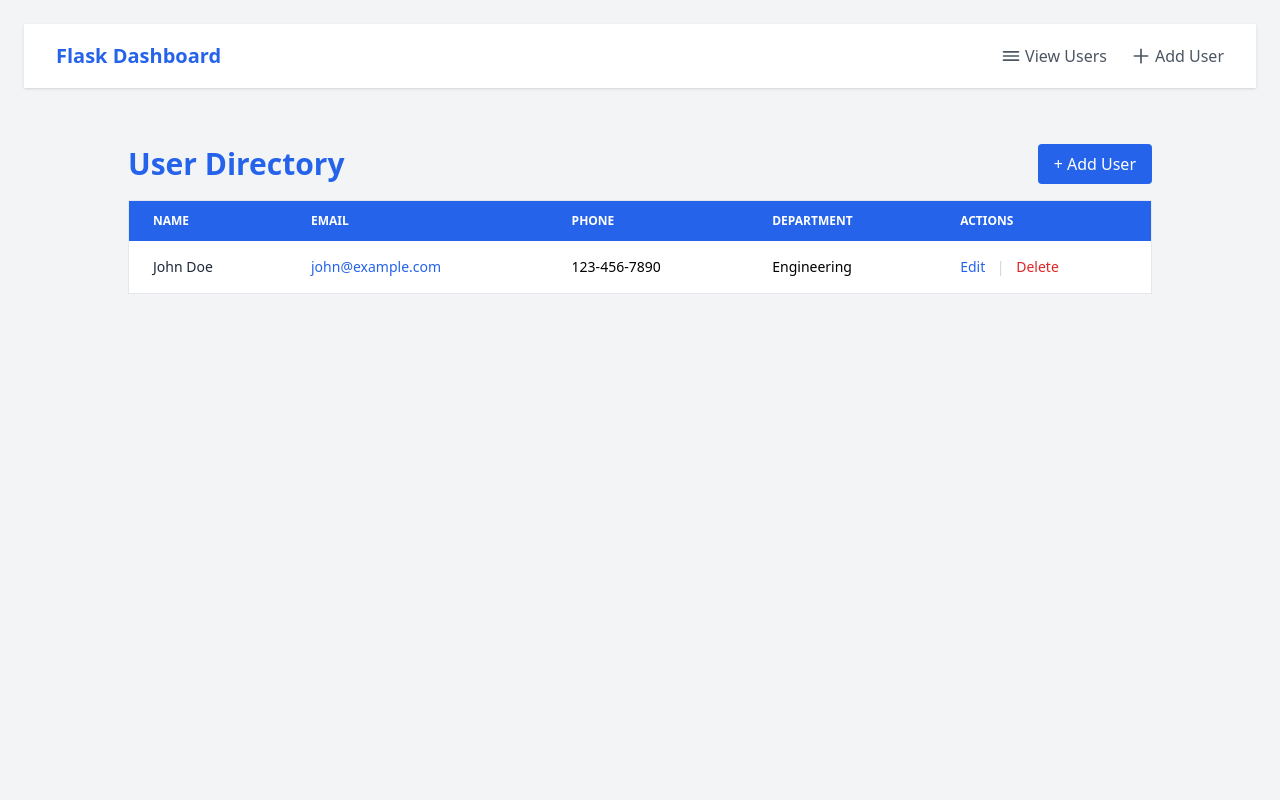
After one commit to Basit-Dev/Flask-Dashboard, a Flask app: page /users in a window 1280 px wide. The commit adds this page. Run offline with Flask 3, Linux system fonts and the light colour scheme.

Commit message:
Navbar, users screens
Navbar and user views created

```diff
--- a/app.py
+++ b/app.py
@@ -6,5 +6,9 @@ app = Flask(__name__)
 def index():
     return render_template("welcome.html")
 
+@app.route("/users")
+def users():
+    return render_template("users.html")
+
 if __name__ == "__main__":
     app.run(debug=True)
--- a/static/css/output.css
+++ b/static/css/output.css
@@ -579,6 +579,18 @@ video {
   margin-bottom: 2rem;
 }
 
+.mb-4 {
+  margin-bottom: 1rem;
+}
+
+.mt-14 {
+  margin-top: 3.5rem;
+}
+
+.block {
+  display: block;
+}
+
 .inline-block {
   display: inline-block;
 }
@@ -591,12 +603,44 @@ video {
   display: inline-flex;
 }
 
+.table {
+  display: table;
+}
+
+.hidden {
+  display: none;
+}
+
+.h-16 {
+  height: 4rem;
+}
+
+.h-5 {
+  height: 1.25rem;
+}
+
+.h-6 {
+  height: 1.5rem;
+}
+
 .min-h-screen {
   min-height: 100vh;
 }
 
 .w-full {
   width: 100%;
+}
+
+.w-5 {
+  width: 1.25rem;
+}
+
+.w-6 {
+  width: 1.5rem;
+}
+
+.min-w-full {
+  min-width: 100%;
 }
 
 .max-w-2xl {
@@ -607,12 +651,89 @@ video {
   max-width: 56rem;
 }
 
+.max-w-5xl {
+  max-width: 64rem;
+}
+
+.max-w-7xl {
+  max-width: 80rem;
+}
+
+.shrink-0 {
+  flex-shrink: 0;
+}
+
+.flex-col {
+  flex-direction: column;
+}
+
+.items-start {
+  align-items: flex-start;
+}
+
+.items-end {
+  align-items: flex-end;
+}
+
 .items-center {
   align-items: center;
 }
 
 .justify-center {
   justify-content: center;
+}
+
+.justify-between {
+  justify-content: space-between;
+}
+
+.gap-2 {
+  gap: 0.5rem;
+}
+
+.gap-3 {
+  gap: 0.75rem;
+}
+
+.gap-1 {
+  gap: 0.25rem;
+}
+
+.space-y-3 > :not([hidden]) ~ :not([hidden]) {
+  --tw-space-y-reverse: 0;
+  margin-top: calc(0.75rem * calc(1 - var(--tw-space-y-reverse)));
+  margin-bottom: calc(0.75rem * var(--tw-space-y-reverse));
+}
+
+.space-x-6 > :not([hidden]) ~ :not([hidden]) {
+  --tw-space-x-reverse: 0;
+  margin-right: calc(1.5rem * var(--tw-space-x-reverse));
+  margin-left: calc(1.5rem * calc(1 - var(--tw-space-x-reverse)));
+}
+
+.space-y-2 > :not([hidden]) ~ :not([hidden]) {
+  --tw-space-y-reverse: 0;
+  margin-top: calc(0.5rem * calc(1 - var(--tw-space-y-reverse)));
+  margin-bottom: calc(0.5rem * var(--tw-space-y-reverse));
+}
+
+.divide-y > :not([hidden]) ~ :not([hidden]) {
+  --tw-divide-y-reverse: 0;
+  border-top-width: calc(1px * calc(1 - var(--tw-divide-y-reverse)));
+  border-bottom-width: calc(1px * var(--tw-divide-y-reverse));
+}
+
+.divide-gray-200 > :not([hidden]) ~ :not([hidden]) {
+  --tw-divide-opacity: 1;
+  border-color: rgb(229 231 235 / var(--tw-divide-opacity, 1));
+}
+
+.overflow-x-auto {
+  overflow-x: auto;
+}
+
+.break-words {
+  overflow-wrap: break-word;
 }
 
 .rounded-2xl {
@@ -625,6 +746,19 @@ video {
 
 .rounded-lg {
   border-radius: 0.5rem;
+}
+
+.rounded {
+  border-radius: 0.25rem;
+}
+
+.border {
+  border-width: 1px;
+}
+
+.border-gray-200 {
+  --tw-border-opacity: 1;
+  border-color: rgb(229 231 235 / var(--tw-border-opacity, 1));
 }
 
 .bg-gray-100 {
@@ -655,6 +789,10 @@ video {
   padding: 2rem;
 }
 
+.p-4 {
+  padding: 1rem;
+}
+
 .px-6 {
   padding-left: 1.5rem;
   padding-right: 1.5rem;
@@ -663,6 +801,30 @@ video {
 .py-3 {
   padding-top: 0.75rem;
   padding-bottom: 0.75rem;
+}
+
+.px-2 {
+  padding-left: 0.5rem;
+  padding-right: 0.5rem;
+}
+
+.px-4 {
+  padding-left: 1rem;
+  padding-right: 1rem;
+}
+
+.py-2 {
+  padding-top: 0.5rem;
+  padding-bottom: 0.5rem;
+}
+
+.py-4 {
+  padding-top: 1rem;
+  padding-bottom: 1rem;
+}
+
+.text-left {
+  text-align: left;
 }
 
 .text-center {
@@ -679,12 +841,40 @@ video {
   line-height: 1.75rem;
 }
 
+.text-3xl {
+  font-size: 1.875rem;
+  line-height: 2.25rem;
+}
+
+.text-sm {
+  font-size: 0.875rem;
+  line-height: 1.25rem;
+}
+
+.text-xs {
+  font-size: 0.75rem;
+  line-height: 1rem;
+}
+
+.text-xl {
+  font-size: 1.25rem;
+  line-height: 1.75rem;
+}
+
 .font-medium {
   font-weight: 500;
 }
 
 .font-semibold {
   font-weight: 600;
+}
+
+.font-bold {
+  font-weight: 700;
+}
+
+.uppercase {
+  text-transform: uppercase;
 }
 
 .leading-relaxed {
@@ -721,6 +911,26 @@ video {
   color: rgb(55 65 81 / var(--tw-text-opacity, 1));
 }
 
+.text-gray-300 {
+  --tw-text-opacity: 1;
+  color: rgb(209 213 219 / var(--tw-text-opacity, 1));
+}
+
+.text-gray-500 {
+  --tw-text-opacity: 1;
+  color: rgb(107 114 128 / var(--tw-text-opacity, 1));
+}
+
+.text-gray-800 {
+  --tw-text-opacity: 1;
+  color: rgb(31 41 55 / var(--tw-text-opacity, 1));
+}
+
+.text-red-600 {
+  --tw-text-opacity: 1;
+  color: rgb(220 38 38 / var(--tw-text-opacity, 1));
+}
+
 .shadow-xl {
   --tw-shadow: 0 20px 25px -5px rgb(0 0 0 / 0.1), 0 8px 10px -6px rgb(0 0 0 / 0.1);
   --tw-shadow-colored: 0 20px 25px -5px var(--tw-shadow-color), 0 8px 10px -6px var(--tw-shadow-color);
@@ -730,6 +940,12 @@ video {
 .shadow-lg {
   --tw-shadow: 0 10px 15px -3px rgb(0 0 0 / 0.1), 0 4px 6px -4px rgb(0 0 0 / 0.1);
   --tw-shadow-colored: 0 10px 15px -3px var(--tw-shadow-color), 0 4px 6px -4px var(--tw-shadow-color);
+  box-shadow: var(--tw-ring-offset-shadow, 0 0 #0000), var(--tw-ring-shadow, 0 0 #0000), var(--tw-shadow);
+}
+
+.shadow {
+  --tw-shadow: 0 1px 3px 0 rgb(0 0 0 / 0.1), 0 1px 2px -1px rgb(0 0 0 / 0.1);
+  --tw-shadow-colored: 0 1px 3px 0 var(--tw-shadow-color), 0 1px 2px -1px var(--tw-shadow-color);
   box-shadow: var(--tw-ring-offset-shadow, 0 0 #0000), var(--tw-ring-shadow, 0 0 #0000), var(--tw-shadow);
 }
 
@@ -749,6 +965,15 @@ video {
 .hover\:bg-blue-700:hover {
   --tw-bg-opacity: 1;
   background-color: rgb(29 78 216 / var(--tw-bg-opacity, 1));
+}
+
+.hover\:text-blue-600:hover {
+  --tw-text-opacity: 1;
+  color: rgb(37 99 235 / var(--tw-text-opacity, 1));
+}
+
+.hover\:underline:hover {
+  text-decoration-line: underline;
 }
 
 .focus\:outline-none:focus {
@@ -772,7 +997,30 @@ video {
   --tw-ring-color: rgb(147 197 253 / var(--tw-ring-opacity, 1));
 }
 
+@media (min-width: 640px) {
+  .sm\:flex {
+    display: flex;
+  }
+
+  .sm\:hidden {
+    display: none;
+  }
+
+  .sm\:px-6 {
+    padding-left: 1.5rem;
+    padding-right: 1.5rem;
+  }
+}
+
 @media (min-width: 768px) {
+  .md\:block {
+    display: block;
+  }
+
+  .md\:hidden {
+    display: none;
+  }
+
   .md\:p-10 {
     padding: 2.5rem;
   }
@@ -782,3 +1030,10 @@ video {
     line-height: 2.25rem;
   }
 }
+
+@media (min-width: 1024px) {
+  .lg\:px-8 {
+    padding-left: 2rem;
+    padding-right: 2rem;
+  }
+}
--- /dev/null
+++ b/templates/navbar.html
@@ -0,0 +1,48 @@
+<nav class="bg-white shadow">
+    <div class="max-w-7xl mx-auto px-4 sm:px-6 lg:px-8">
+        <div class="flex justify-between items-center h-16">
+            <a href="#" class="text-blue-600 font-bold text-xl">Flask Dashboard</a>
+
+            <div class="sm:hidden">
+                <button id="nav-toggle" class="text-gray-700 focus:outline-none">
+                    <svg class="w-6 h-6" fill="none" stroke="currentColor" stroke-width="2" viewBox="0 0 24 24">
+                        <path stroke-linecap="round" stroke-linejoin="round" d="M4 6h16M4 12h16M4 18h16" />
+                    </svg>
+                </button>
+            </div>
+
+            <!-- Desktop nav -->
+            <div id="nav-links" class="hidden sm:flex space-x-6 items-center">
+                <a href="#" class="flex items-center gap-1 text-gray-600 hover:text-blue-600">
+                    <svg class="w-5 h-5" fill="none" stroke="currentColor" stroke-width="2" viewBox="0 0 24 24">
+                        <path stroke-linecap="round" stroke-linejoin="round" d="M3 7h18M3 12h18M3 17h18" />
+                    </svg>
+                    View Users
+                </a>
+
+                <a href="#" class="flex items-center gap-1 text-gray-600 hover:text-blue-600">
+                    <svg class="w-5 h-5" fill="none" stroke="currentColor" stroke-width="2" viewBox="0 0 24 24">
+                        <path stroke-linecap="round" stroke-linejoin="round" d="M12 4v16m8-8H4" />
+                    </svg>
+                    Add User
+                </a>
+            </div>
+        </div>
+
+        <!-- Mobile links -->
+        <div id="mobile-nav" class="sm:hidden hidden mt-4 space-y-2">
+            <a href="#" class="text-gray-600 hover:text-blue-600">View Users</a>
+            <a href="#" class="block text-gray-600 hover:text-blue-600">Add User</a>
+        </div>
+    </div>
+</nav>
+
+<script>
+    document.addEventListener("DOMContentLoaded", function () {
+        const toggle = document.getElementById("nav-toggle");
+        const links = document.getElementById("mobile-nav");
+        toggle?.addEventListener("click", () => {
+            links.classList.toggle("hidden");
+        });
+    });
+</script>
--- /dev/null
+++ b/templates/users.html
@@ -0,0 +1,74 @@
+<!DOCTYPE html>
+<html lang="en">
+
+<head>
+    <meta charset="utf-8" />
+    <meta name="viewport" content="width=device-width, initial-scale=1.0">
+    <title>Users</title>
+    <link rel="stylesheet" href="{{ url_for('static', filename='css/output.css') }}">
+</head>
+
+<body class="bg-gray-100 min-h-screen p-6">
+    <!-- Navbar -->
+    {% include 'navbar.html' %}
+
+    <div class="mt-14 max-w-5xl mx-auto">
+        <div class="flex items-center justify-between mb-4">
+            <h1 class="text-3xl font-bold text-blue-600">User Directory</h1>
+            <a href="#" class="bg-blue-600 text-white px-4 py-2 rounded hover:bg-blue-700 transition">
+                + Add User
+            </a>
+        </div>
+
+        <!-- Desktop view -->
+        <div class="hidden md:block">
+            <div class="overflow-x-auto">
+                <table class="min-w-full text-sm text-left border border-gray-200 rounded-lg shadow">
+                    <thead class="bg-blue-600 text-white uppercase text-xs">
+                        <tr>
+                            <th class="px-6 py-3">Name</th>
+                            <th class="px-6 py-3">Email</th>
+                            <th class="px-6 py-3">Phone</th>
+                            <th class="px-6 py-3">Department</th>
+                            <th class="px-6 py-3">Actions</th>
+                        </tr>
+                    </thead>
+                    <tbody class="bg-white divide-y divide-gray-200">
+                        <tr>
+                            <td class="px-6 py-4 text-gray-800 font-medium break-words">John Doe</td>
+                            <td class="px-6 py-4 text-blue-600 break-words">john@example.com</td>
+                            <td class="px-6 py-4 break-words">123-456-7890</td>
+                            <td class="px-6 py-4 break-words">Engineering</td>
+                            <td class="px-6 py-4">
+                                <a href="#" class="text-blue-600 hover:underline">Edit</a>
+                                <span class="text-gray-300 px-2">|</span>
+                                <a href="#" class="text-red-600 hover:underline">Delete</a>
+                            </td>
+                        </tr>
+                    </tbody>
+                </table>
+            </div>
+        </div>
+
+        <!-- Mobile view -->
+        <div class="md:hidden space-y-3">
+            <div class="bg-white rounded shadow p-4">
+                <div class="flex items-start justify-between gap-3">
+                    <div>
+                        <div class="font-semibold text-gray-900">John Doe</div>
+                        <div class="text-blue-600 text-sm break-words">john@example.com</div>
+                        <div class="text-gray-700 text-sm">123-456-7890</div>
+                        <div class="text-gray-700 text-sm">Engineering</div>
+                    </div>
+                    <div class="flex flex-col items-end gap-2 shrink-0">
+                        <a href="#" class="text-blue-600 hover:underline">Edit</a>
+                        <a href="#" class="text-red-600 hover:underline">Delete</a>
+                    </div>
+                </div>
+            </div>
+        </div>
+
+    </div>
+</body>
+
+</html>
--- a/templates/welcome.html
+++ b/templates/welcome.html
@@ -26,7 +26,7 @@
 
     <!-- Button -->
     <div class="mt-6">
-      <a href="users.html"
+      <a href="users"
         class="inline-block bg-blue-600 text-white px-6 py-3 rounded-lg text-lg font-medium hover:bg-blue-700 transition">
         View User List
       </a>
```
